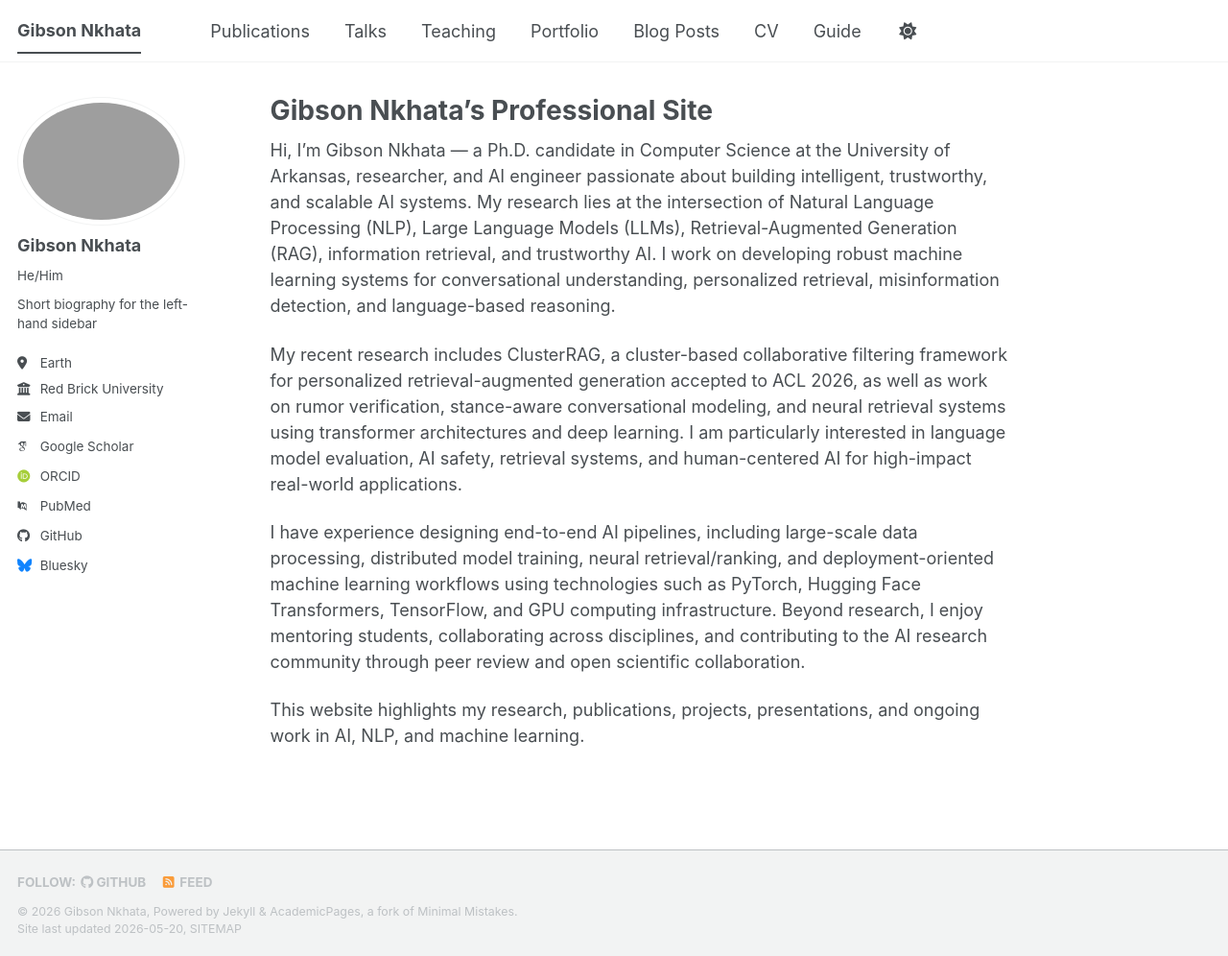
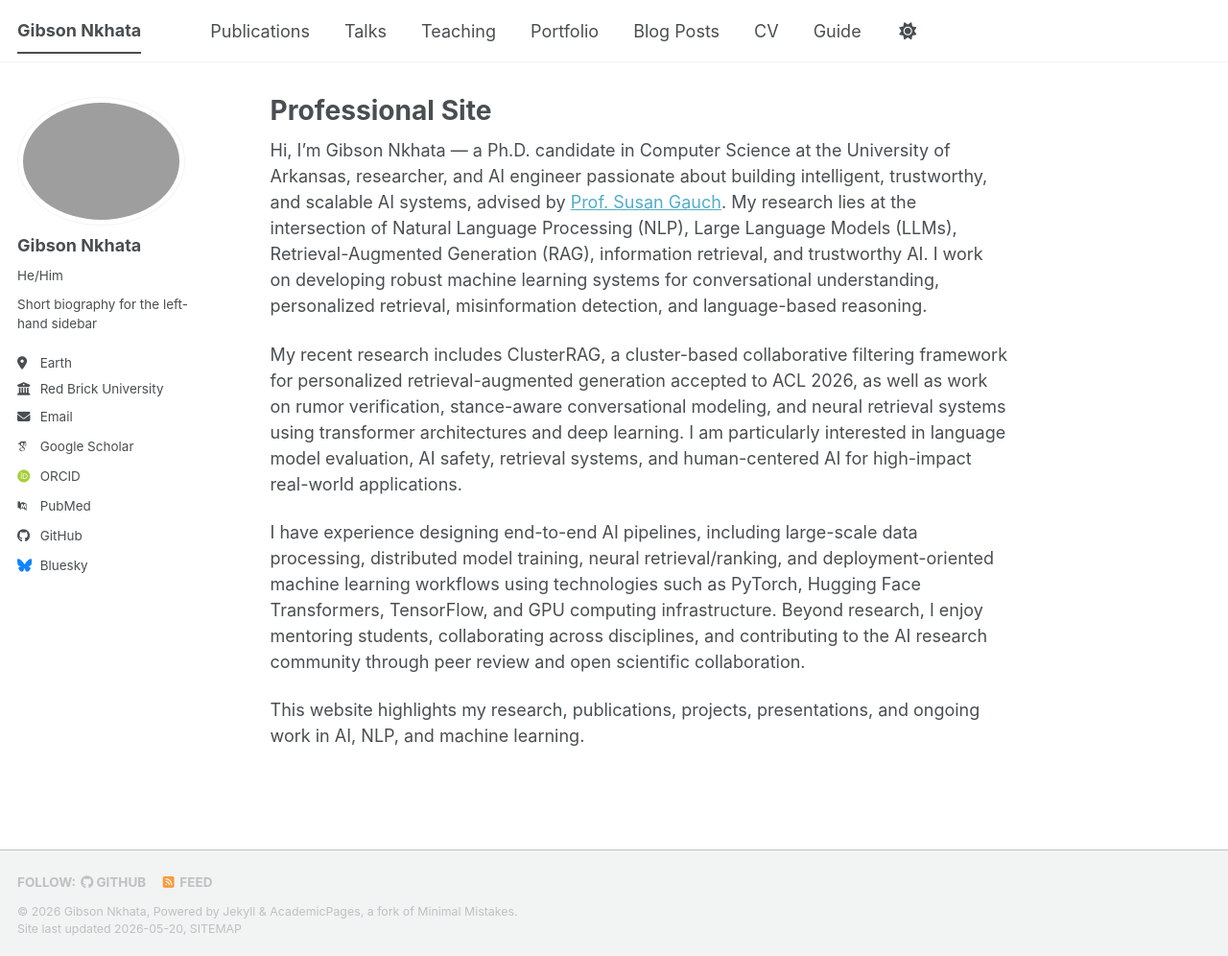
Before and after one commit to gnkhata/gnkhata.github.io, a Jekyll site: the page built from _pages/about.md, in a window 1280 px wide and 996 px high. Shown: the whole window at 96% size. Built offline with Jekyll 4.4.1, drawn with Linux system fonts in a browser that asks for light colours; some web fonts are replaced; a script bundle is joined from its source files by our own code; library files that are not in the unit come from our copies.

Commit message:
Update about.md

```diff
--- a/_pages/about.md
+++ b/_pages/about.md
@@ -1,13 +1,13 @@
 ---
 permalink: /
-title: "Gibson Nkhata's Professional Site"
+title: "Professional Site"
 author_profile: true
 redirect_from:
   - /about/
   - /about.html
 ---
 
-Hi, I’m Gibson Nkhata — a Ph.D. candidate in Computer Science at the University of Arkansas, researcher, and AI engineer passionate about building intelligent, trustworthy, and scalable AI systems. My research lies at the intersection of Natural Language Processing (NLP), Large Language Models (LLMs), Retrieval-Augmented Generation (RAG), information retrieval, and trustworthy AI. I work on developing robust machine learning systems for conversational understanding, personalized retrieval, misinformation detection, and language-based reasoning.
+Hi, I’m Gibson Nkhata — a Ph.D. candidate in Computer Science at the University of Arkansas, researcher, and AI engineer passionate about building intelligent, trustworthy, and scalable AI systems, advised by [Prof. Susan Gauch](https://engineering.uark.edu/electrical-engineering-computer-science/electrical-engineering-faculty/uid/sgauch/name/Susan+E+Gauch/). My research lies at the intersection of Natural Language Processing (NLP), Large Language Models (LLMs), Retrieval-Augmented Generation (RAG), information retrieval, and trustworthy AI. I work on developing robust machine learning systems for conversational understanding, personalized retrieval, misinformation detection, and language-based reasoning.
 
 My recent research includes ClusterRAG, a cluster-based collaborative filtering framework for personalized retrieval-augmented generation accepted to ACL 2026, as well as work on rumor verification, stance-aware conversational modeling, and neural retrieval systems using transformer architectures and deep learning. I am particularly interested in language model evaluation, AI safety, retrieval systems, and human-centered AI for high-impact real-world applications.
 
```
